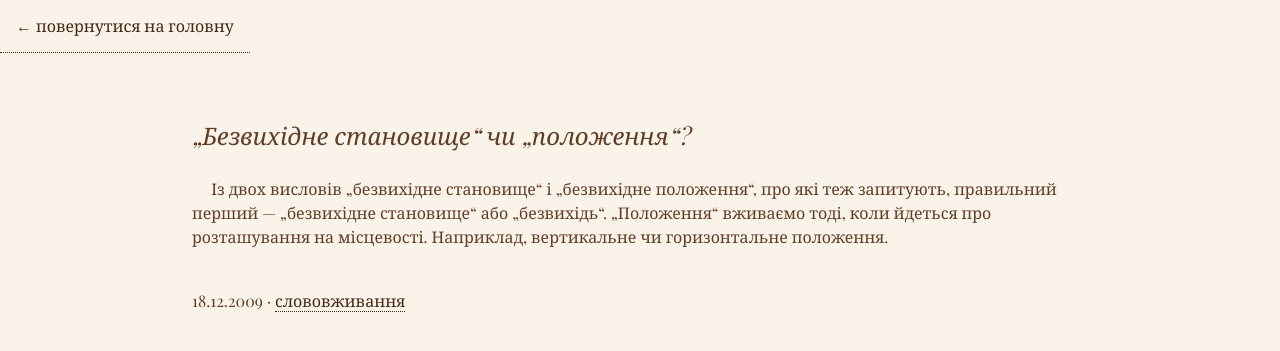
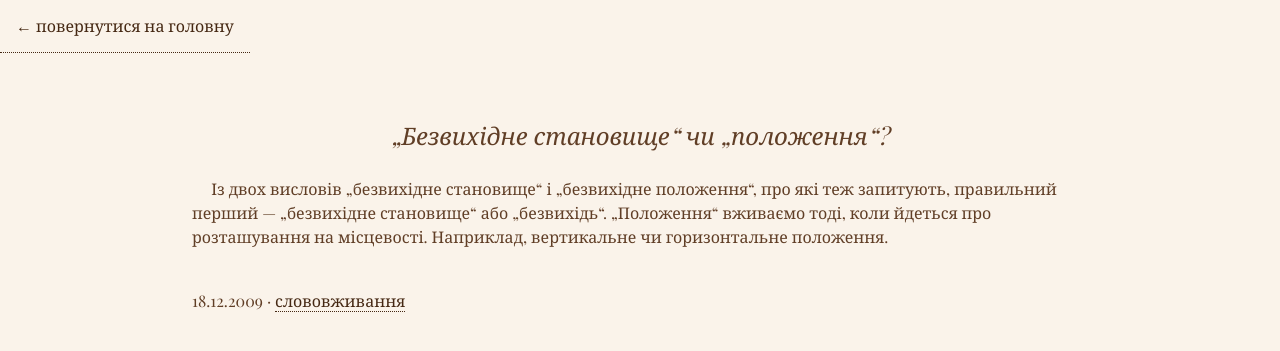
Before and after one commit to ponomariv/ponomariv.github.io, a Jekyll site: the page built from _posts/2009-12-18-bezvyhidne-stanovyshche-chy-polozhennja.md, in a window 1280 px wide. Shown: the top 351 px of the page. Built offline with Jekyll 4.4.1, drawn with Linux system fonts in a browser that asks for light colours; some web fonts are replaced.

Commit message:
Update post.html

```diff
--- a/_layouts/post.html
+++ b/_layouts/post.html
@@ -3,7 +3,7 @@ layout: defaultpost
 ---
 
 <section class="post">
-  <h2><i>{{ page.title }}</i></h2>
+  <h2><i><center>{{ page.title }}</center></i></h2>
   {{ content }}
   <span class="meta"><time datetime="{{ page.date | date_to_xmlschema }}">{{ page.date | date: "%-d.%-m.%Y" }}</time> &middot; {% for tag in page.tags %}
     <a href="/tag/{{tag}}">{{tag}}</a>{% unless forloop.last %}, {% endunless %}{% endfor %}</span>
```
